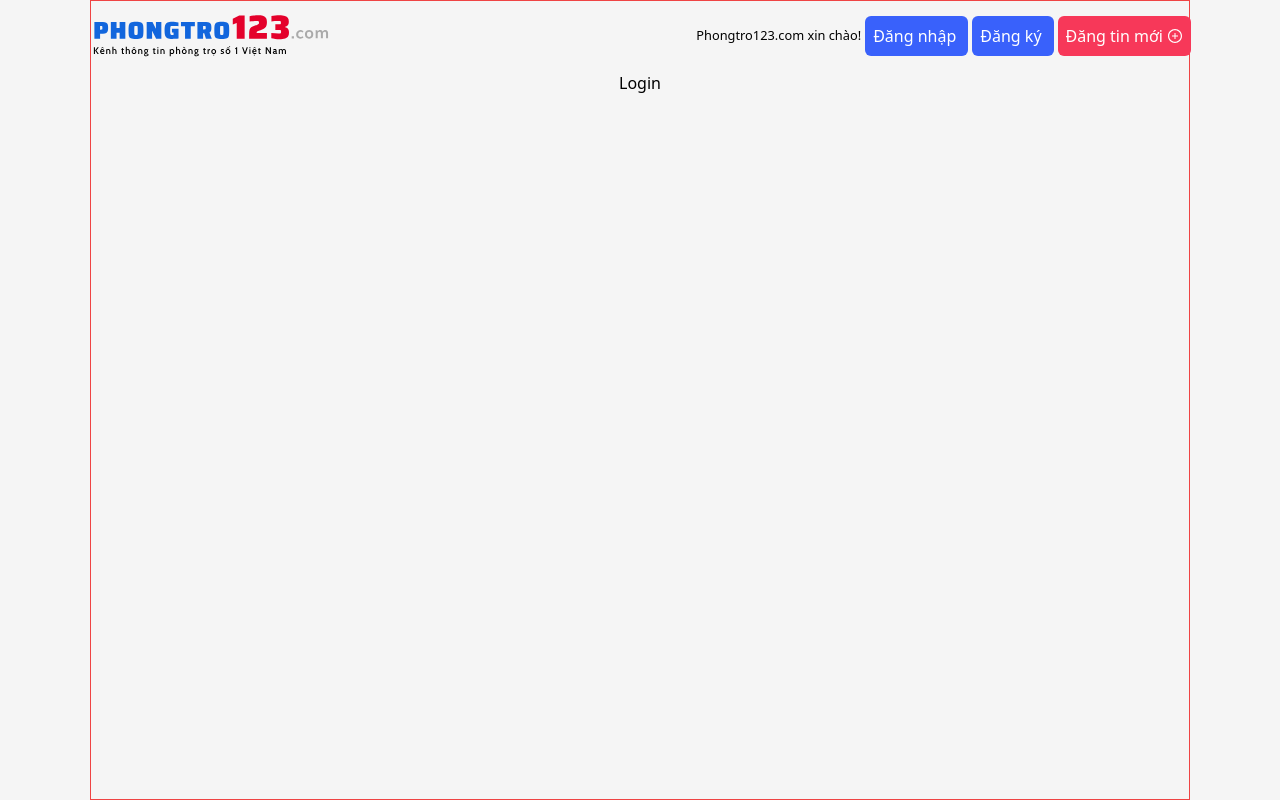
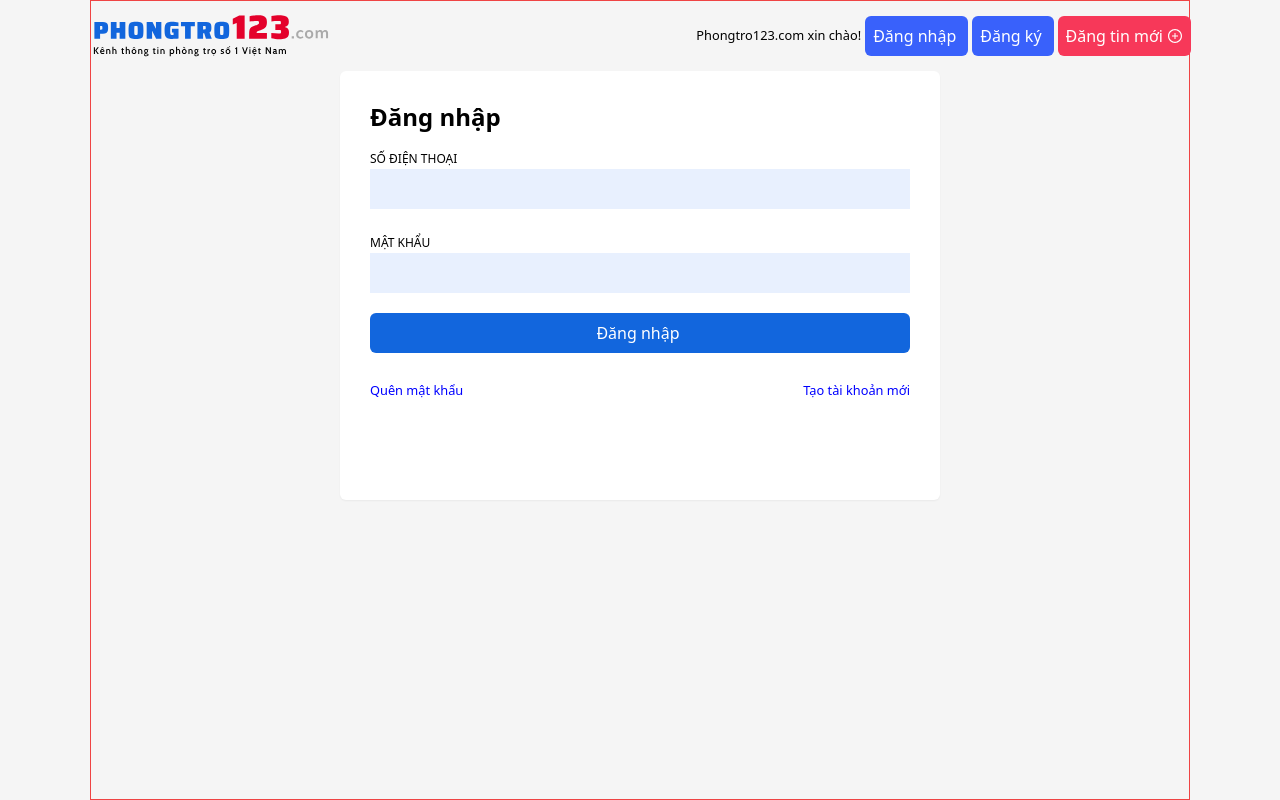
Before and after one commit to ngotrongphong/Web-thue-phong-tro, a React (Create React App) app in the folder client/: page / in a window 1280 px wide. Both pictures are taken after a click on the button "Đăng nhập". Built offline with nearby package versions, Linux system fonts and the light colour scheme.

Commit message:
ui login

```diff
--- a/client/src/components/Button.js
+++ b/client/src/components/Button.js
@@ -1,12 +1,14 @@
 import React, { memo } from "react";
 import { AiOutlinePlusCircle } from "react-icons/ai";
 
-const Button = ({ text, textColor, bgColor, icAfter, onClick }) => {
+const Button = ({ text, textColor, bgColor, icAfter, onClick, fullWidth }) => {
   console.log("re-render");
   return (
     <button
       type="button"
-      className={`p-2 ${textColor} ${bgColor} outline-none rounded-md hover:underline flex items-center justify-center gap-1 font-medium`}
+      className={`p-2 ${textColor} ${bgColor} ${
+        fullWidth && "w-full"
+      } outline-none rounded-md hover:underline flex items-center justify-center gap-1 font-medium`}
       onClick={onClick}
     >
       <span>{text}</span>
--- a/client/src/components/InputForm.js
+++ b/client/src/components/InputForm.js
@@ -1,7 +1,18 @@
-import React from "react";
+import React, { memo } from "react";
 
-const InputForm = () => {
-  return <div></div>;
+const InputForm = ({ label }) => {
+  return (
+    <div>
+      <label htmlFor="phone" className="text-xs">
+        {label}
+      </label>
+      <input
+        type="text"
+        id="phone"
+        className="outline-none bg-[#e8f0fe] p-2 w-full"
+      />
+    </div>
+  );
 };
 
-export default InputForm;
+export default memo(InputForm);
--- a/client/src/containers/Public/Login.js
+++ b/client/src/containers/Public/Login.js
@@ -1,7 +1,30 @@
 import React from "react";
+import { InputForm, Button } from "../../components";
 
 const Login = () => {
-  return <div>Login</div>;
+  return (
+    <div className="bg-white w-[600px] p-[30px] pb-[100px] rounded-md shadow-sm">
+      <h3 className="mb-3 text-2xl font-semibold">Đăng nhập</h3>
+      <div className="flex flex-col w-full gap-5">
+        <InputForm label={"SỐ ĐIỆN THOẠI"}></InputForm>
+        <InputForm label={"MẬT KHẨU"}></InputForm>
+        <Button
+          text="Đăng nhập"
+          bgColor="bg-secondary"
+          textColor="text-white"
+          fullWidth
+        ></Button>
+      </div>
+      <div className="flex items-center justify-between mt-7">
+        <small className="text-[blue] hover:text-[red] cursor-pointer">
+          Quên mật khẩu
+        </small>
+        <small className="text-[blue] hover:text-[red] cursor-pointer">
+          Tạo tài khoản mới
+        </small>
+      </div>
+    </div>
+  );
 };
 
 export default Login;
```
